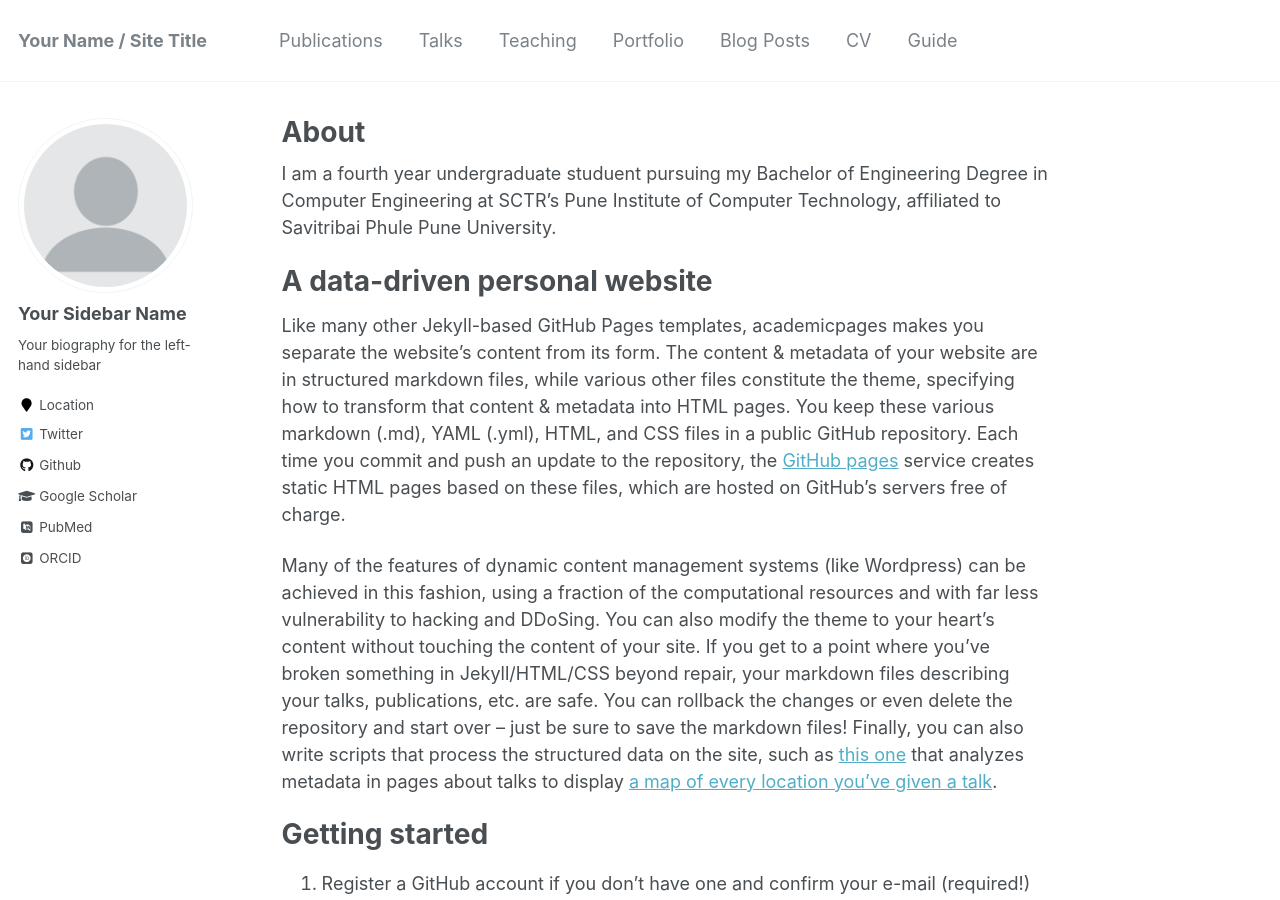
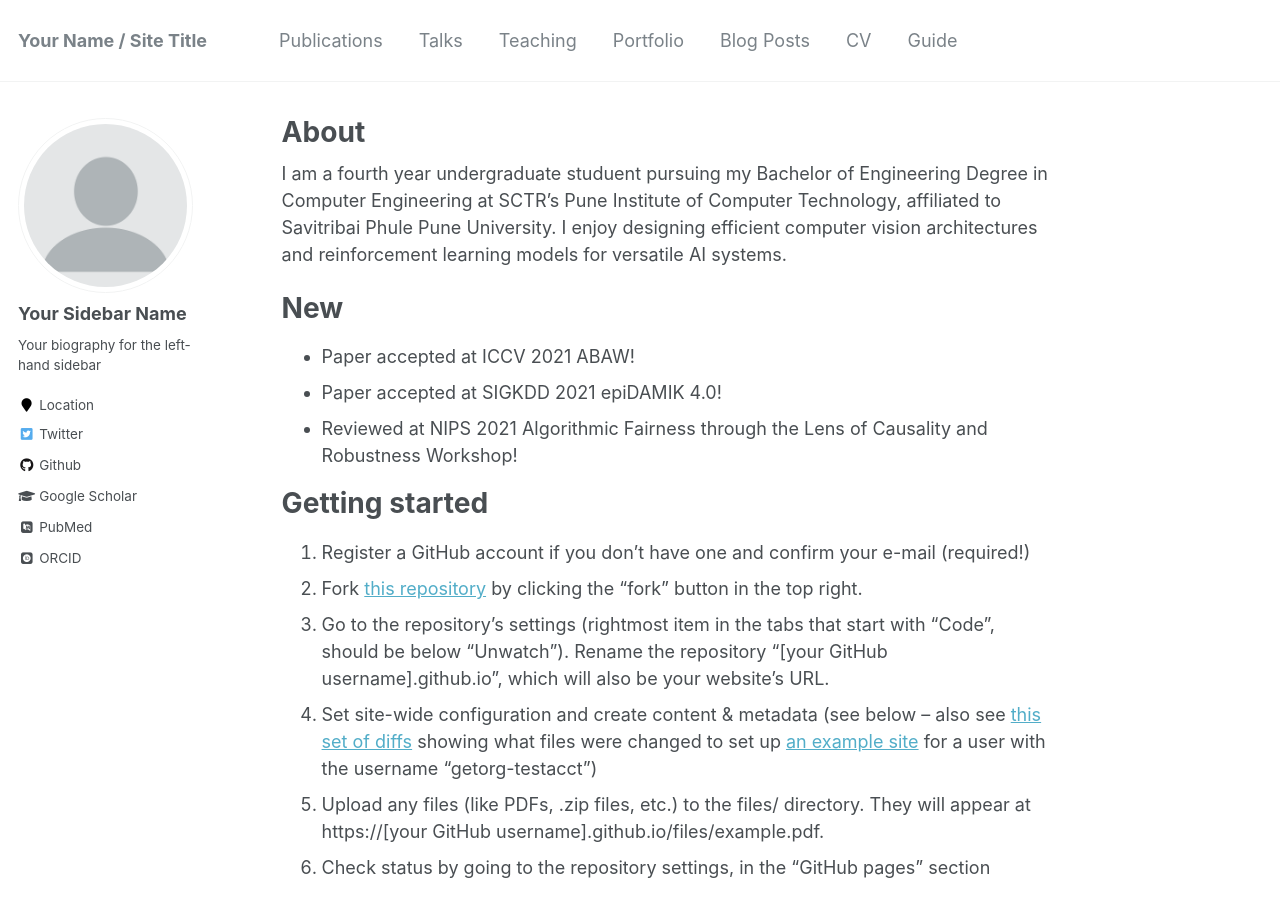
Before and after one commit to Infernolia/Infernolia.github.io, a Jekyll site: the page built from _pages/about.md, in a window 1280 px wide and 900 px high. Built offline with Jekyll 4.4.1, drawn with Linux system fonts in a browser that asks for light colours; some web fonts are replaced.

Commit message:
Update about.md

```diff
--- a/_pages/about.md
+++ b/_pages/about.md
@@ -8,13 +8,14 @@ redirect_from:
   - /about.html
 ---
 
-I am a fourth year undergraduate studuent pursuing my Bachelor of Engineering Degree in Computer Engineering at SCTR's Pune Institute of Computer Technology, affiliated to Savitribai Phule Pune University.
+I am a fourth year undergraduate studuent pursuing my Bachelor of Engineering Degree in Computer Engineering at SCTR's Pune Institute of Computer Technology, affiliated to Savitribai Phule Pune University. I enjoy designing efficient computer vision architectures and reinforcement learning models for versatile AI systems.
 
-A data-driven personal website
+New
 ======
-Like many other Jekyll-based GitHub Pages templates, academicpages makes you separate the website's content from its form. The content & metadata of your website are in structured markdown files, while various other files constitute the theme, specifying how to transform that content & metadata into HTML pages. You keep these various markdown (.md), YAML (.yml), HTML, and CSS files in a public GitHub repository. Each time you commit and push an update to the repository, the [GitHub pages](https://pages.github.com/) service creates static HTML pages based on these files, which are hosted on GitHub's servers free of charge.
 
-Many of the features of dynamic content management systems (like Wordpress) can be achieved in this fashion, using a fraction of the computational resources and with far less vulnerability to hacking and DDoSing. You can also modify the theme to your heart's content without touching the content of your site. If you get to a point where you've broken something in Jekyll/HTML/CSS beyond repair, your markdown files describing your talks, publications, etc. are safe. You can rollback the changes or even delete the repository and start over -- just be sure to save the markdown files! Finally, you can also write scripts that process the structured data on the site, such as [this one](https://github.com/academicpages/academicpages.github.io/blob/master/talkmap.ipynb) that analyzes metadata in pages about talks to display [a map of every location you've given a talk](https://academicpages.github.io/talkmap.html).
+- Paper accepted at ICCV 2021 ABAW!
+- Paper accepted at SIGKDD 2021 epiDAMIK 4.0!
+- Reviewed at NIPS 2021 Algorithmic Fairness through the Lens of Causality and Robustness Workshop!
 
 Getting started
 ======
```
